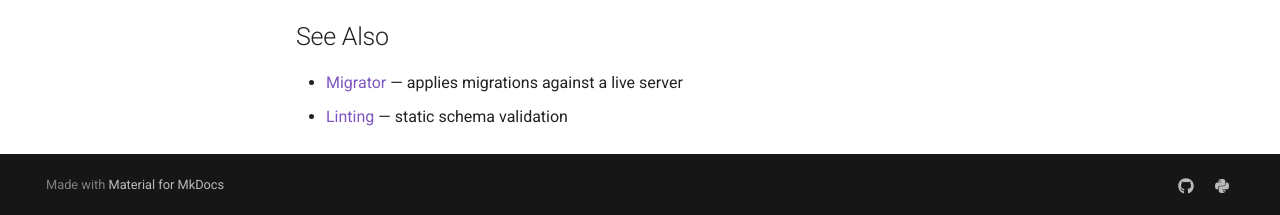
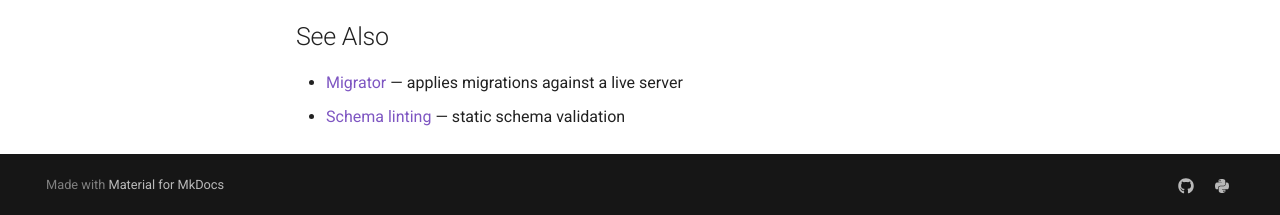
Before and after one commit to fraiseql/confiture, an MkDocs documentation site: the page built from docs/api/pg-version.md, in a window 1280 px wide and 900 px high, scrolled down 870 px. Shown: the part 682-897 px from the top of the window. Built offline with MkDocs 1.6.1 and Material for MkDocs 9.7.7, drawn with Linux system fonts in a browser that asks for light colours; comment, search, counter and statistics services are not loaded; the version menu is left out.

Commit message:
docs(api): the See Also link that pointed at a deleted page
`docs/api/pg-version.md` linked to `linting.md` — the api-reference page for a
`Rule`/`RuleContext`/`register_rule` plug-in API that has never existed, deleted
earlier in this branch. `mkdocs build --strict` is the only thing that reads
every link, and it is a CI job this branch had not reached: a stacked PR gets no
checks until the one below it merges.

Repointed at `guides/schema-linting.md`, which documents the lint that exists.
Not at `docs/linting.md` — a different, real file, the "Schema Linting Guide" in
the nav — because the api page's See Also wants the rule reference, not the tour.

## Verification
✅ `mkdocs build --strict` clean

Co-Authored-By: Claude Opus 5 <noreply@anthropic.com>
Claude-Session: https://claude.ai/code/session_016R3jK5NAEwxwjL1ccAqE9L

```diff
--- a/docs/api/pg-version.md
+++ b/docs/api/pg-version.md
@@ -56,4 +56,4 @@ check.
 ## See Also
 
 - [Migrator](migrator.md) — applies migrations against a live server
-- [Linting](linting.md) — static schema validation
+- [Schema linting](../guides/schema-linting.md) — static schema validation
```
